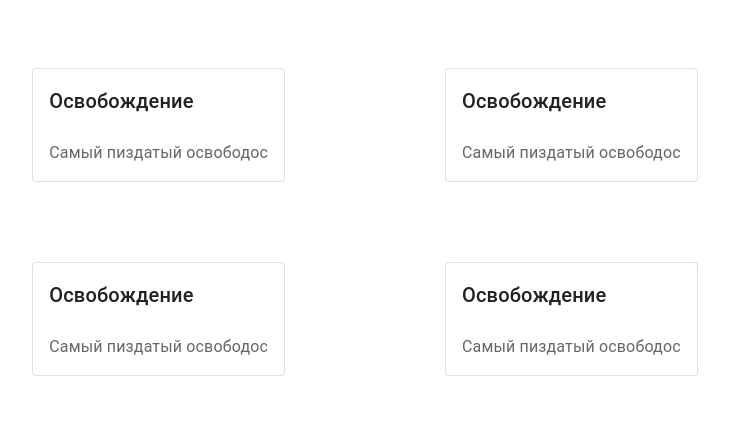
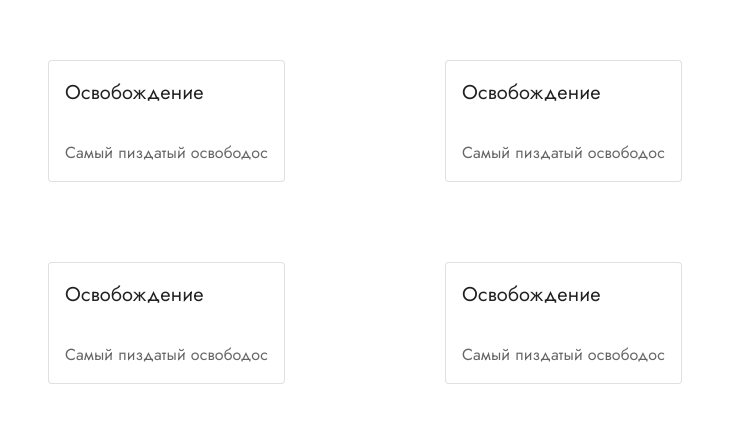
Before and after one commit to IT-FAMCS/documents, a React (Create React App) app in the folder front-doc/: page / in a window 1280 px wide. Shown: the part 178-600 px from the top of the page, without its empty margins (275-1004 px from the left). Built offline with nearby package versions, Linux system fonts and the light colour scheme.

Commit message:
feat: installed Jost font

```diff
--- a/front-doc/package.json
+++ b/front-doc/package.json
@@ -5,6 +5,7 @@
   "dependencies": {
     "@emotion/react": "^11.11.4",
     "@emotion/styled": "^11.11.5",
+    "@fontsource/jost": "^5.0.17",
     "@mui/icons-material": "^5.15.15",
     "@mui/material": "^5.15.15",
     "@onedoc/react-print": "^0.1.128",
--- a/front-doc/src/App.css
+++ b/front-doc/src/App.css
@@ -38,7 +38,5 @@
 }
 
 .cardComponent {
-    width: 200vw;
-    height: 300vh;
-    background-color: D9D9D9;
+    background-color: #5d5252;
 }
--- a/front-doc/src/component/cards/CardComponent.tsx
+++ b/front-doc/src/component/cards/CardComponent.tsx
@@ -1,6 +1,7 @@
 import { useNavigate } from "react-router-dom"
-
+import '../../App.css'
 import {Card, CardContent, Typography, CardActionArea} from "@mui/material"
+import '@fontsource/jost'
 
 
 interface CardComponentProps {
@@ -18,11 +19,12 @@ export const CardComponent: React.FC<CardComponentProps> = (props) => {
     }
 
     return (
+
                 <Card variant="outlined">
                     <CardActionArea onClick={handleClick}>
-                        <CardContent>
-                            <Typography variant="h6"  sx={{ mb:3 }}>{props.name}</Typography>
-                            <Typography variant="body1" color='text.secondary' >{props.description}</Typography>
+                        <CardContent >
+                            <Typography variant="h6"  sx={{ mb:4 }} fontFamily='Jost'>{props.name}</Typography>
+                            <Typography variant="body1" color='text.secondary' fontFamily='Jost'>{props.description}</Typography>
                         </CardContent>
                     </CardActionArea>
                 </Card>
```
Also changed, not shown: 1 other file (tests, documents, lock files or other folders).
